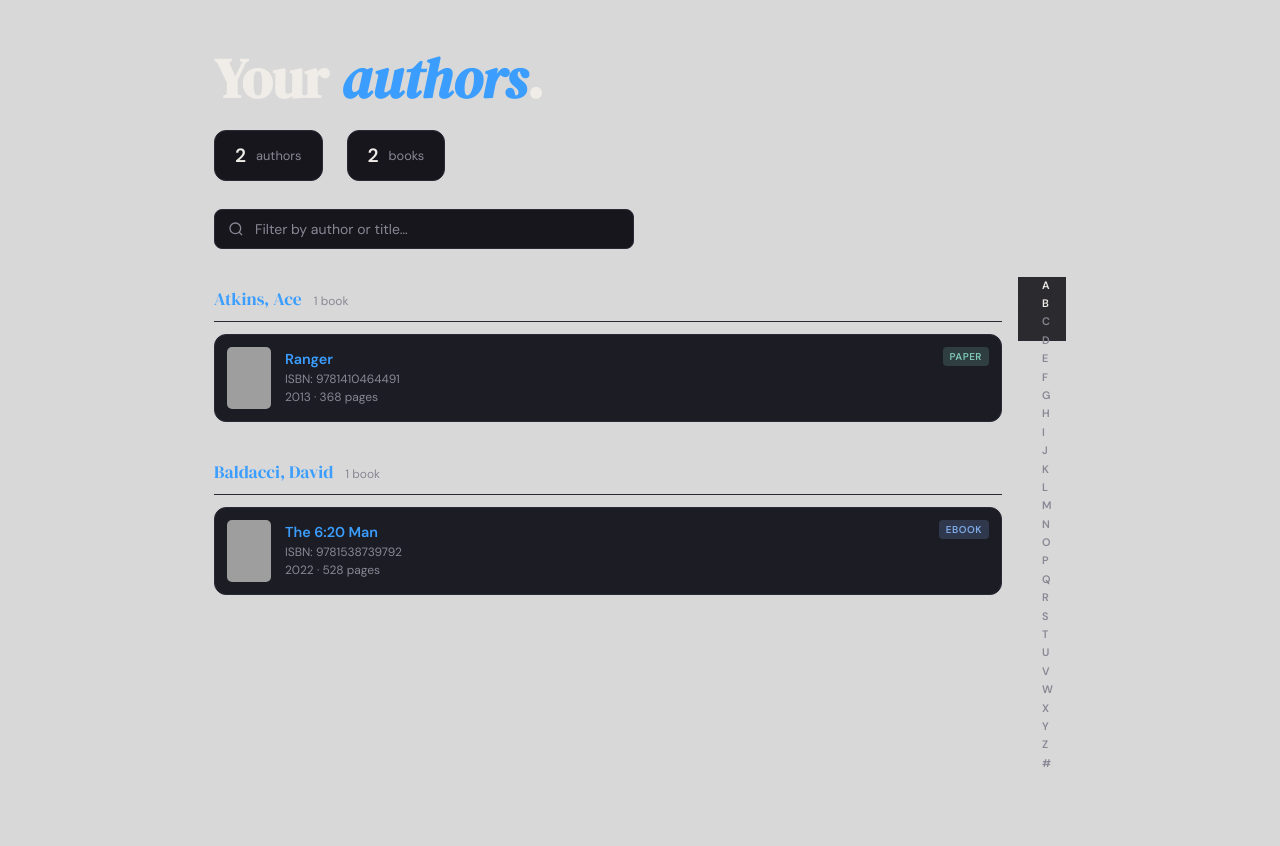
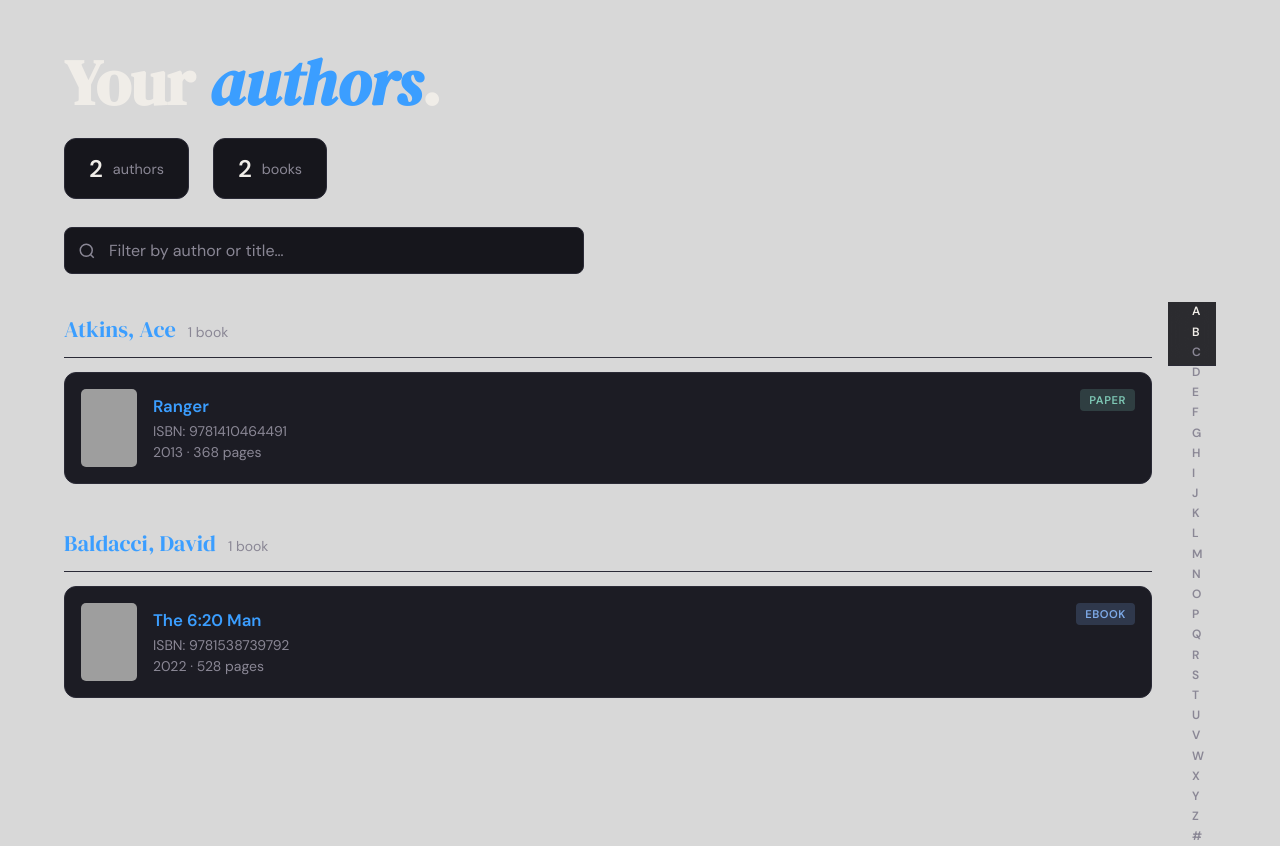
Before and after one commit to dpj1951/my-reading-room, a Flask app: page /authors in a window 1280 px wide. Shown: the part 64-910 px from the top of the page. Before the commit the page ends 831 px from the top, so only its background shows below. Run offline with Flask 3, Linux system fonts and the light colour scheme; grey boxes are pictures that could not be loaded.

Commit message:
Larger authors page: bigger layout, fonts, and book cards

```diff
--- a/templates/authors.html
+++ b/templates/authors.html
@@ -15,12 +15,7 @@
       --radius: 12px; --shadow: 0 8px 32px rgba(0,0,0,0.5);
     }
     body { font-family: 'DM Sans', sans-serif; background: var(--bg); color: var(--text); min-height: 100vh; }
-    nav {
-      position: sticky; top: 0; z-index: 100;
-      background: rgba(14,14,18,0.85); backdrop-filter: blur(16px);
-      border-bottom: 1px solid var(--border);
-      padding: 0 24px; display: flex; align-items: center; gap: 16px; height: 64px;
-    }
+    nav { position: sticky; top: 0; z-index: 100; background: rgba(14,14,18,0.85); backdrop-filter: blur(16px); border-bottom: 1px solid var(--border); padding: 0 24px; display: flex; align-items: center; gap: 16px; height: 64px; }
     .nav-back { display: flex; align-items: center; gap: 6px; color: var(--muted); text-decoration: none; font-size: 0.875rem; transition: color 0.2s; }
     .nav-back:hover { color: var(--text); }
     .nav-back svg { width: 16px; height: 16px; }
@@ -28,41 +23,41 @@
     .nav-add { margin-left: auto; display: flex; align-items: center; gap: 8px; background: var(--accent); color: #0e0e12; font-weight: 600; font-size: 0.875rem; padding: 8px 18px; border-radius: 8px; text-decoration: none; transition: background 0.2s, transform 0.1s; }
     .nav-add:hover { background: #f0d898; transform: translateY(-1px); }
     .nav-add svg { width: 16px; height: 16px; }
-    .hero { padding: 48px 24px 0; max-width: 900px; margin: 0 auto; }
-    .hero h1 { font-family: 'DM Serif Display', serif; font-size: clamp(2rem, 5vw, 3.5rem); line-height: 1.1; }
+    .hero { padding: 48px 24px 0; max-width: 1200px; margin: 0 auto; }
+    .hero h1 { font-family: 'DM Serif Display', serif; font-size: clamp(2.5rem, 5vw, 4rem); line-height: 1.1; }
     .hero h1 em { color: var(--accent); font-style: italic; }
     .stat-row { display: flex; gap: 24px; margin-top: 20px; flex-wrap: wrap; }
-    .stat { background: var(--surface); border: 1px solid var(--border); border-radius: var(--radius); padding: 12px 20px; font-size: 0.8rem; color: var(--muted); display: flex; align-items: center; gap: 8px; }
-    .stat strong { font-size: 1.2rem; color: var(--text); font-weight: 600; margin-right: 2px; }
-    .controls { max-width: 900px; margin: 28px auto 0; padding: 0 24px; }
-    .search-wrap { position: relative; max-width: 420px; }
-    .search-wrap svg { position: absolute; left: 14px; top: 50%; transform: translateY(-50%); color: var(--muted); width: 16px; height: 16px; pointer-events: none; }
-    .search-wrap input { width: 100%; background: var(--surface); border: 1px solid var(--border); border-radius: 8px; padding: 10px 12px 10px 40px; color: var(--text); font-family: 'DM Sans', sans-serif; font-size: 0.875rem; outline: none; transition: border-color 0.2s; }
+    .stat { background: var(--surface); border: 1px solid var(--border); border-radius: var(--radius); padding: 14px 24px; font-size: 0.9rem; color: var(--muted); display: flex; align-items: center; gap: 8px; }
+    .stat strong { font-size: 1.5rem; color: var(--text); font-weight: 600; margin-right: 2px; }
+    .controls { max-width: 1200px; margin: 28px auto 0; padding: 0 24px; }
+    .search-wrap { position: relative; max-width: 520px; }
+    .search-wrap svg { position: absolute; left: 14px; top: 50%; transform: translateY(-50%); color: var(--muted); width: 18px; height: 18px; pointer-events: none; }
+    .search-wrap input { width: 100%; background: var(--surface); border: 1px solid var(--border); border-radius: 8px; padding: 12px 12px 12px 44px; color: var(--text); font-family: 'DM Sans', sans-serif; font-size: 1rem; outline: none; transition: border-color 0.2s; }
     .search-wrap input:focus { border-color: var(--accent); }
     .search-wrap input::placeholder { color: var(--muted); }
-    .page-body { max-width: 900px; margin: 28px auto 60px; padding: 0 24px; display: flex; gap: 16px; align-items: flex-start; }
-    .author-list { flex: 1; min-width: 0; display: flex; flex-direction: column; gap: 28px; }
-    .alpha-index { position: sticky; top: 80px; display: flex; flex-direction: column; align-items: center; gap: 1px; width: 22px; flex-shrink: 0; }
-    .alpha-index a { font-size: 0.68rem; font-weight: 600; color: var(--muted); text-decoration: none; line-height: 1.6; width: 100%; text-align: center; transition: color 0.15s; }
+    .page-body { max-width: 1200px; margin: 28px auto 60px; padding: 0 24px; display: flex; gap: 16px; align-items: flex-start; }
+    .author-list { flex: 1; min-width: 0; display: flex; flex-direction: column; gap: 32px; }
+    .alpha-index { position: sticky; top: 80px; display: flex; flex-direction: column; align-items: center; gap: 1px; width: 26px; flex-shrink: 0; }
+    .alpha-index a { font-size: 0.75rem; font-weight: 600; color: var(--muted); text-decoration: none; line-height: 1.6; width: 100%; text-align: center; transition: color 0.15s; }
     .alpha-index a:hover { color: var(--accent); }
     .alpha-index a.has-entries { color: var(--text); }
     .author-group { scroll-margin-top: 80px; }
-    .author-header { display: flex; align-items: baseline; gap: 12px; padding: 10px 0; border-bottom: 1px solid var(--border); margin-bottom: 12px; }
-    .author-name { font-family: 'DM Serif Display', serif; font-size: 1.1rem; color: var(--accent); }
-    .author-count { font-size: 0.75rem; color: var(--muted); }
-    .book-row { display: flex; gap: 14px; align-items: center; background: var(--card); border: 1px solid var(--border); border-radius: var(--radius); padding: 12px; text-decoration: none; color: inherit; transition: border-color 0.15s, background 0.15s, transform 0.15s; margin-bottom: 8px; }
+    .author-header { display: flex; align-items: baseline; gap: 12px; padding: 12px 0; border-bottom: 1px solid var(--border); margin-bottom: 14px; }
+    .author-name { font-family: 'DM Serif Display', serif; font-size: 1.4rem; color: var(--accent); }
+    .author-count { font-size: 0.875rem; color: var(--muted); }
+    .book-row { display: flex; gap: 16px; align-items: center; background: var(--card); border: 1px solid var(--border); border-radius: var(--radius); padding: 16px; text-decoration: none; color: inherit; transition: border-color 0.15s, background 0.15s, transform 0.15s; margin-bottom: 10px; }
     .book-row:last-child { margin-bottom: 0; }
     .book-row:hover { border-color: var(--accent); background: #21212c; transform: translateX(3px); }
-    .book-row img { width: 44px; height: 62px; object-fit: cover; border-radius: 5px; flex-shrink: 0; background: var(--surface); }
-    .row-cover-placeholder { width: 44px; height: 62px; flex-shrink: 0; border-radius: 5px; background: linear-gradient(145deg, #1e1e28, #252530); display: flex; align-items: center; justify-content: center; }
-    .row-cover-placeholder svg { width: 18px; height: 18px; color: var(--border); }
+    .book-row img { width: 56px; height: 78px; object-fit: cover; border-radius: 5px; flex-shrink: 0; background: var(--surface); }
+    .row-cover-placeholder { width: 56px; height: 78px; flex-shrink: 0; border-radius: 5px; background: linear-gradient(145deg, #1e1e28, #252530); display: flex; align-items: center; justify-content: center; }
+    .row-cover-placeholder svg { width: 22px; height: 22px; color: var(--border); }
     .row-info { flex: 1; min-width: 0; }
-    .row-title { font-size: 0.9rem; font-weight: 600; line-height: 1.3; white-space: nowrap; overflow: hidden; text-overflow: ellipsis; color: var(--accent); }
-    .row-meta { font-size: 0.75rem; color: var(--muted); margin-top: 3px; }
-    .row-year { font-size: 0.75rem; color: var(--muted); margin-top: 2px; }
-    .format-pip { font-size: 0.62rem; font-weight: 600; letter-spacing: 0.05em; text-transform: uppercase; padding: 3px 7px; border-radius: 4px; flex-shrink: 0; align-self: flex-start; }
-    .pip-Paper     { background: rgba(126,200,181,0.2); color: var(--paper); }
-    .pip-Ebook     { background: rgba(126,170,232,0.2); color: var(--ebook); }
+    .row-title { font-size: 1.05rem; font-weight: 600; line-height: 1.3; white-space: nowrap; overflow: hidden; text-overflow: ellipsis; color: var(--accent); }
+    .row-meta { font-size: 0.875rem; color: var(--muted); margin-top: 4px; }
+    .row-year { font-size: 0.875rem; color: var(--muted); margin-top: 3px; }
+    .format-pip { font-size: 0.7rem; font-weight: 600; letter-spacing: 0.05em; text-transform: uppercase; padding: 4px 9px; border-radius: 4px; flex-shrink: 0; align-self: flex-start; }
+    .pip-Paper { background: rgba(126,200,181,0.2); color: var(--paper); }
+    .pip-Ebook { background: rgba(126,170,232,0.2); color: var(--ebook); }
     .pip-Audiobook { background: rgba(200,126,181,0.2); color: var(--audio); }
     .empty { text-align: center; padding: 80px 20px; color: var(--muted); }
     .empty svg { width: 48px; height: 48px; color: var(--border); margin-bottom: 16px; }
@@ -73,8 +68,8 @@
       nav { padding: 0 16px; }
       .hero, .controls { padding-left: 16px; padding-right: 16px; }
       .page-body { padding: 0 8px 40px 16px; gap: 8px; }
-      .alpha-index { width: 18px; }
-      .alpha-index a { font-size: 0.6rem; }
+      .alpha-index { width: 20px; }
+      .alpha-index a { font-size: 0.65rem; }
     }
   </style>
 </head>
@@ -111,7 +106,9 @@
     <div class="author-list" id="author-list">
       {% for letter, authors_in_group in grouped_authors.items() %}
         {% for author_name, books in authors_in_group %}
-      <div class="author-group" id="anchor-{{ letter }}-{{ loop.index }}" data-author="{{ author_name.lower() }}" data-titles="{{ books|map(attribute='title')|join(' ')|lower }}">
+        <div class="author-group" id="anchor-{{ letter }}-{{ loop.index }}"
+             data-author="{{ author_name.lower() }}"
+             data-titles="{{ books|map(attribute='title')|join(' ')|lower }}">
           <div class="author-header">
             <span class="author-name">{{ author_name }}</span>
             <span class="author-count">{{ books|length }} book{{ 's' if books|length != 1 else '' }}</span>
@@ -140,18 +137,15 @@
         {% endfor %}
       {% endfor %}
     </div>
-
     <nav class="alpha-index" aria-label="Alphabetical index">
       {% for letter in 'ABCDEFGHIJKLMNOPQRSTUVWXYZ' %}
       <a href="#letter-{{ letter }}" class="{{ 'has-entries' if letter in grouped_authors else '' }}">{{ letter }}</a>
       {% endfor %}
       <a href="#letter-hash" class="{{ 'has-entries' if '#' in grouped_authors else '' }}">#</a>
     </nav>
-
     {% for letter in grouped_authors.keys() %}
     <div id="letter-{{ letter }}" style="position:absolute;visibility:hidden;margin-top:-80px"></div>
     {% endfor %}
-
     {% else %}
     <div class="empty">
       <svg viewBox="0 0 24 24" fill="none" stroke="currentColor" stroke-width="1.5"><path d="M4 19.5A2.5 2.5 0 0 1 6.5 17H20"/><path d="M6.5 2H20v20H6.5A2.5 2.5 0 0 1 4 19.5v-15A2.5 2.5 0 0 1 6.5 2z"/></svg>
```
Lines whose indentation alone changed are shown as unchanged.
